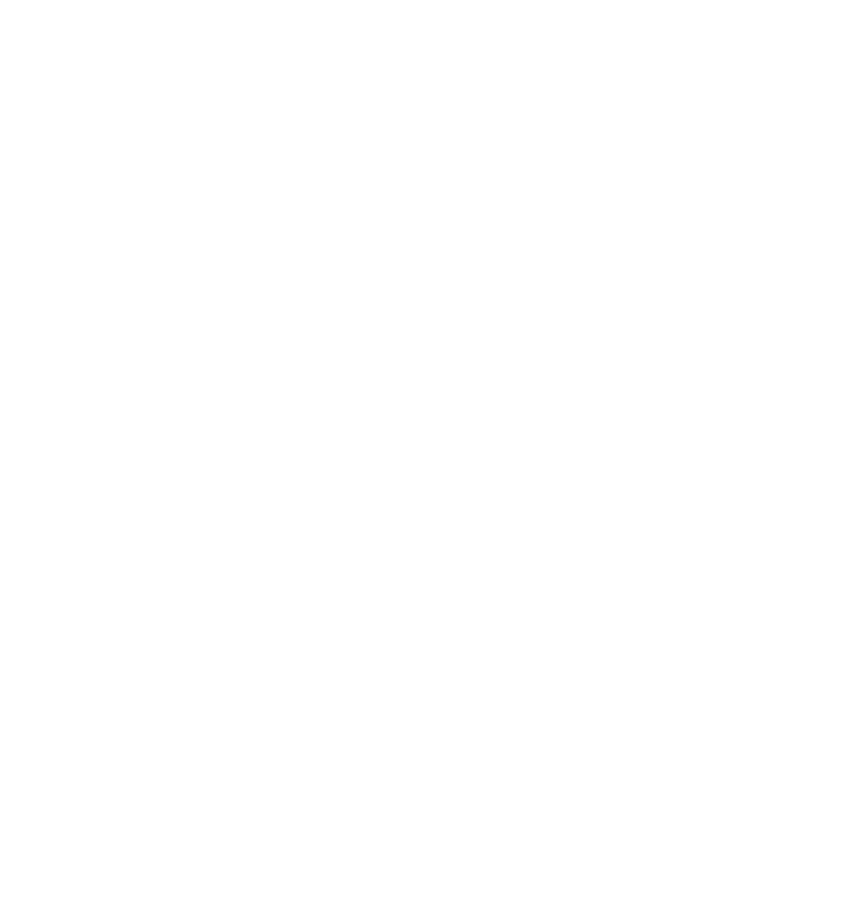
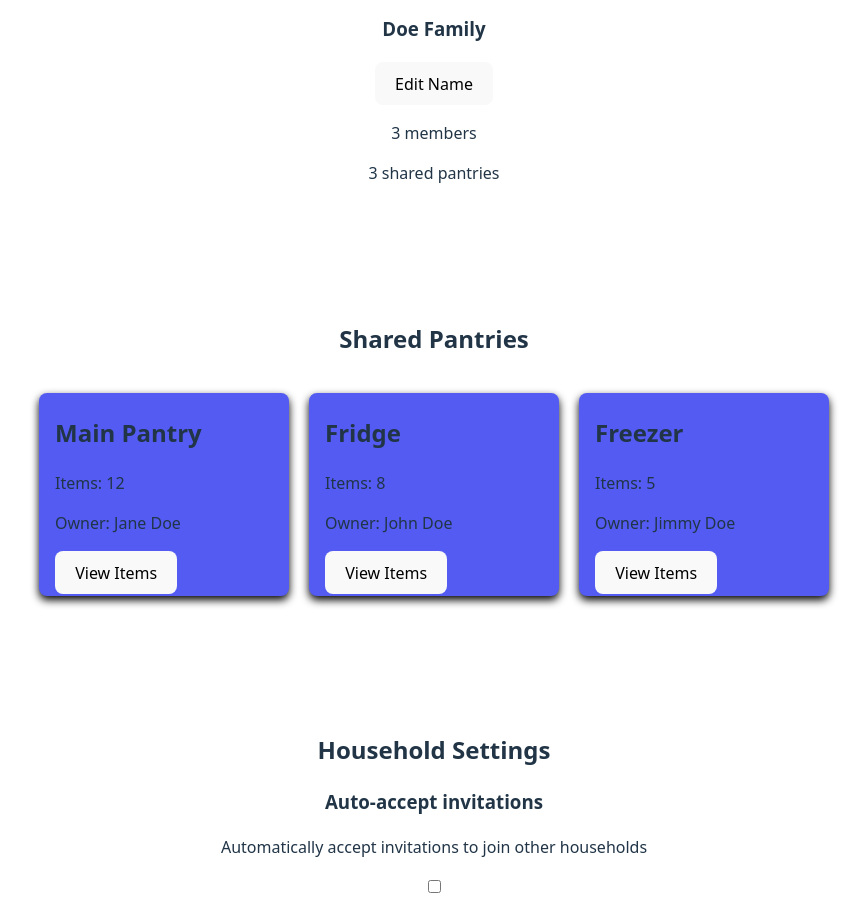
Before and after one commit to MimocaShelf/PantryTracker, a React (Vite) app: page /household in a window 1280 px wide. Before the commit this address had no page. Shown: the part 400-1297 px from the top of the page, without its empty margins (206-1073 px from the left). Before the commit the page ends 800 px from the top, so only its background shows below. Built offline with nearby package versions, Linux system fonts and the light colour scheme.

Commit message:
Add household.jsx protype

```diff
--- a/src/app.jsx
+++ b/src/app.jsx
@@ -5,6 +5,7 @@
 import Pantry from './pantry.jsx';
 import AddToPantry from './addToPantry.jsx';
 import User from './user.jsx';
+import Household from './household.jsx';
 import React from 'react';
 
 function App() {
@@ -17,6 +18,7 @@
             <Route path="/pantry" element={<Pantry />} />
             <Route path="/addToPantry" element={<AddToPantry />} />
             <Route path="/user" element={<User />} />
+            <Route path="/household" element={<Household />} />
         </Routes>
         </BrowserRouter>
     );
--- /dev/null
+++ b/src/household.jsx
@@ -0,0 +1,112 @@
+
+import React from 'react';
+import { Link } from 'react-router-dom';
+
+function Household() {
+    const householdName = "Doe Family";
+    const members = [
+        { id: 1, name: "Jane Doe", email: "jane.doe@example.com", role: "Admin" },
+        { id: 2, name: "John Doe", email: "john.doe@example.com", role: "Member" },
+        { id: 3, name: "Jimmy Doe", email: "jimmy.doe@example.com", role: "Member" }
+    ];
+
+    const sharedPantries = [
+        { id: 1, name: "Main Pantry", itemCount: 12, owner: "Jane Doe" },
+        { id: 2, name: "Fridge", itemCount: 8, owner: "John Doe" },
+        { id: 3, name: "Freezer", itemCount: 5, owner: "Jimmy Doe" },
+    ];
+
+    return (
+        <div>
+            <div className="section">
+                <h1>Household Management</h1>
+                <p>Manage your household members, shared pantries, and settings</p>
+            </div>
+
+            <div className="section">
+                <div className="section-header">
+                    <h2>Household Information</h2>
+                    <Link to="/user">Back to Profile</Link>
+                </div>
+
+                <div className="household-info">
+                    <div className="info-row">
+                        <h3>{householdName}</h3>
+                        <button className="edit-button">Edit Name</button>
+                    </div>
+                    <p>{members.length} members</p>
+                    <p>{sharedPantries.length} shared pantries</p>
+                </div>
+            </div>
+
+
+            <div className="section">
+                <h2>Shared Pantries</h2>
+                <div className="pantryCards">
+                    {sharedPantries.map(pantry => (
+                        <div className="pantryCard" key={pantry.id}>
+                            <div className="container">
+                                <h2><b>{pantry.name}</b></h2>
+                                <p>Items: {pantry.itemCount}</p>
+                                <p>Owner: {pantry.owner}</p>
+                                <div className="pantry-actions">
+                                    <button>View Items</button>
+                                </div>
+                            </div>
+                        </div>
+                    ))}
+                </div>
+            </div>
+
+            <div className="section">
+                <h2>Household Settings</h2>
+                <div className="settings-list">
+                    <div className="setting-item">
+                        <div className="setting-info">
+                            <h3>Auto-accept invitations</h3>
+                            <p>Automatically accept invitations to join other households</p>
+                        </div>
+                        <div className="setting-control">
+                            <input type="checkbox" id="autoAccept" />
+                        </div>
+                    </div>
+
+                    <div className="setting-item">
+                        <div className="setting-info">
+                            <h3>Notifications</h3>
+                            <p>Receive notifications when items are added or removed</p>
+                        </div>
+                        <div className="setting-control">
+                            <input type="checkbox" id="notifications" defaultChecked />
+                        </div>
+                    </div>
+
+                    <div className="setting-item">
+                        <div className="setting-info">
+                            <h3>Member invitations</h3>
+                            <p>Allow members to invite others to this household</p>
+                        </div>
+                        <div className="setting-control">
+                            <input type="checkbox" id="memberInvites" />
+                        </div>
+                    </div>
+                </div>
+            </div>
+
+            <div className="section danger-zone">
+                <h2>Danger Zone</h2>
+                <div className="danger-actions">
+                    <div className="danger-action">
+                        <div className="danger-info">
+                            <h3>Leave Household</h3>
+                            <p>You will lose access to all shared pantries</p>
+                        </div>
+                        <button className="danger-button">Leave Household</button>
+                    </div>
+                </div>
+            </div>
+        </div>
+    );
+}
+
+export default Household;
--- a/src/user.jsx
+++ b/src/user.jsx
@@ -56,6 +56,8 @@
                 <h1>User Profile</h1>
                 <p>Manage your profile information and pantries</p>
             </div>
+
+            <Link to="/household">Manage Household</Link>
 
             <div className="section">
                 <h2>Profile Information</h2>
@@ -150,6 +152,8 @@
                     ))}
                 </div>
             </div>
+
+
         </div>
     );
 }
```
